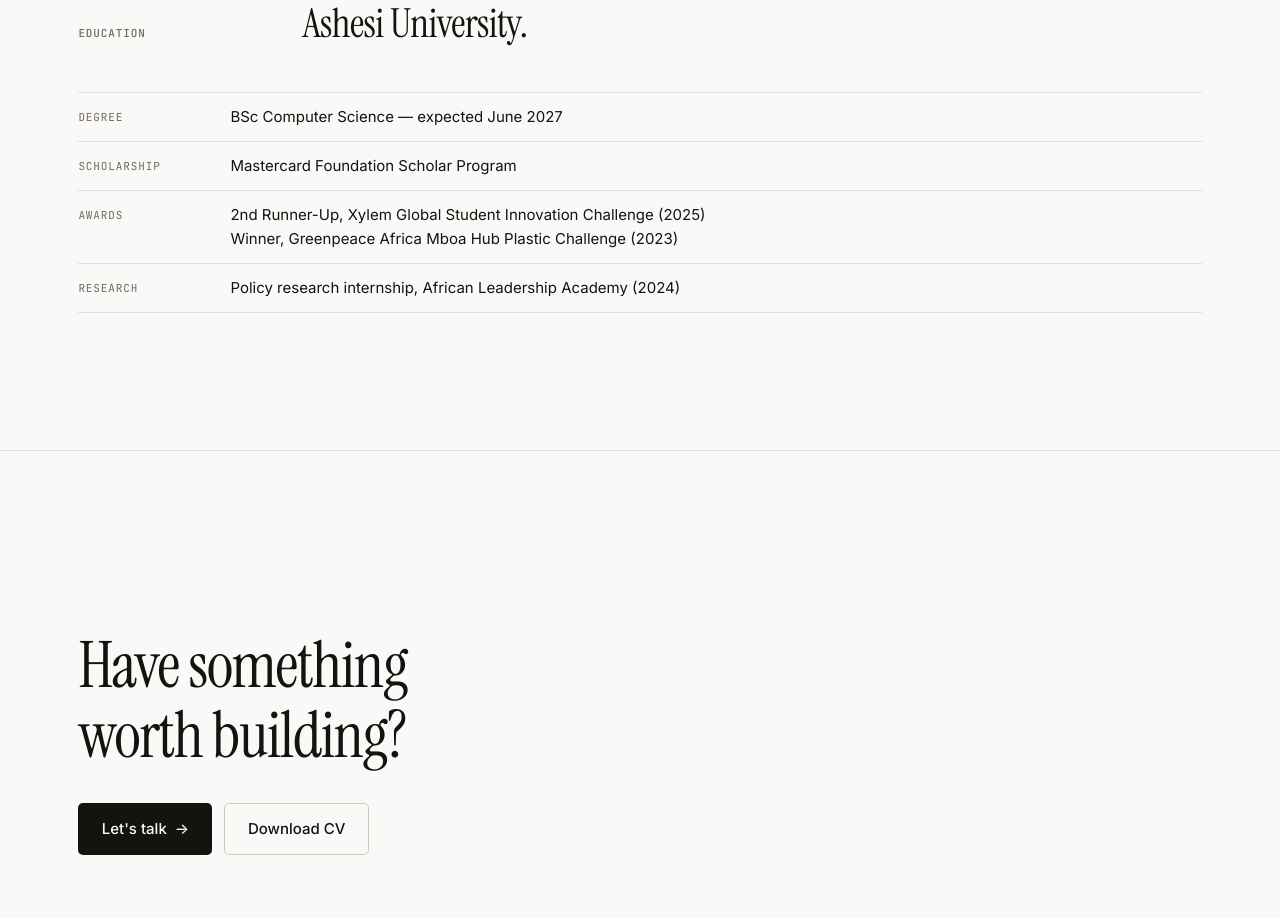
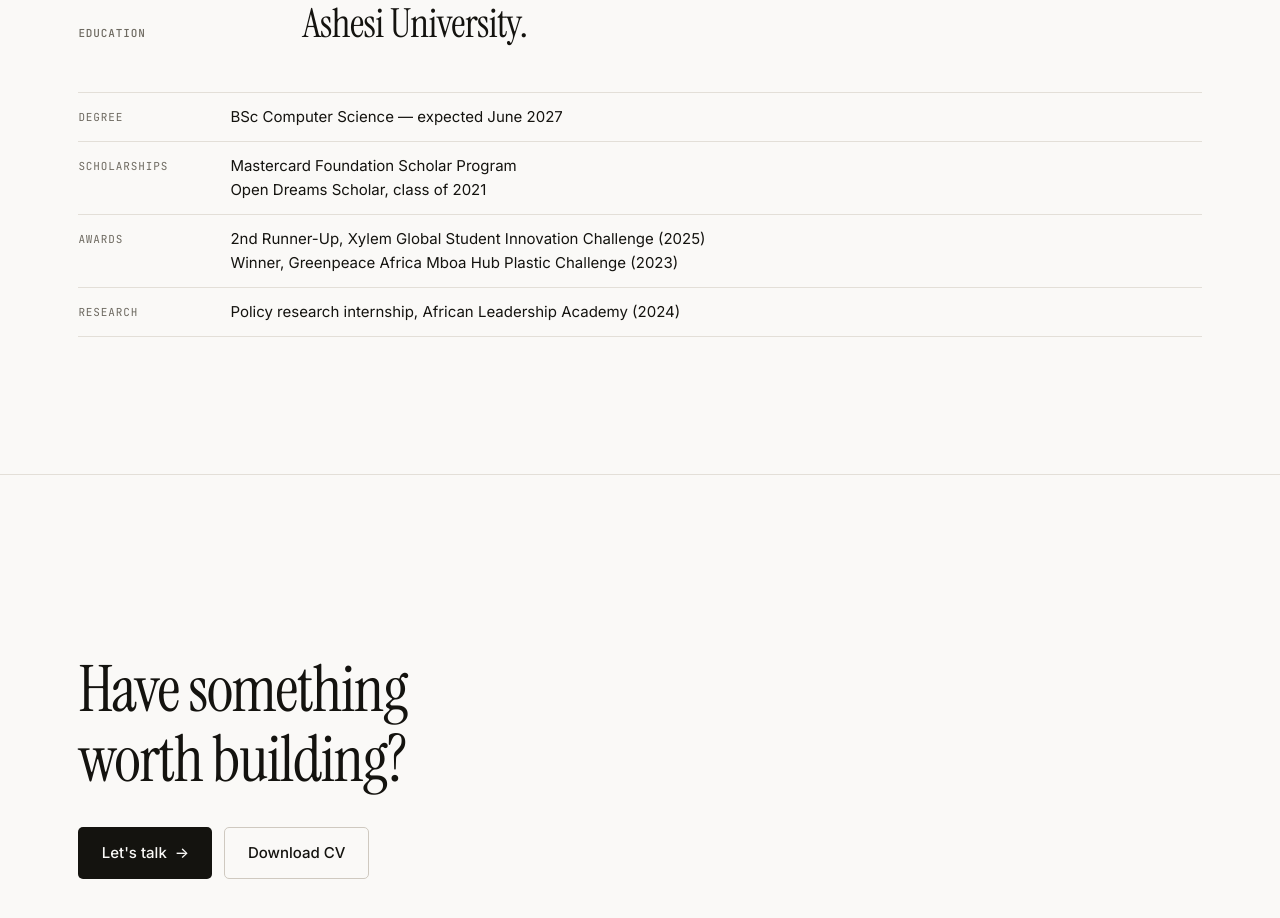
Before and after one commit to claudetomoh/Portfolio, a website: page experience.html in a window 1280 px wide. Shown: the part 5341-6259 px from the top of the page. Drawn offline with Linux system fonts and the light colour scheme.

Commit message:
content: add Open Dreams Scholar '21 to education facts
Verified in Phase 2B against open-dreams.org, which bylines him as
"Claude Tomoh'21", and absent from the site entirely until now. A second
named scholarship alongside the Mastercard Foundation Scholar Program is
a checkable credential and belongs on the page.

Co-Authored-By: Claude Opus 5 <noreply@anthropic.com>

```diff
--- a/experience.html
+++ b/experience.html
@@ -335,7 +335,7 @@
 
                 <dl class="about__facts" data-reveal style="margin-top: 0">
                     <div class="about__fact"><dt>Degree</dt><dd>BSc Computer Science — expected June 2027</dd></div>
-                    <div class="about__fact"><dt>Scholarship</dt><dd>Mastercard Foundation Scholar Program</dd></div>
+                    <div class="about__fact"><dt>Scholarships</dt><dd>Mastercard Foundation Scholar Program<br>Open Dreams Scholar, class of 2021</dd></div>
                     <div class="about__fact"><dt>Awards</dt><dd>2nd Runner-Up, Xylem Global Student Innovation Challenge (2025)<br>Winner, Greenpeace Africa Mboa Hub Plastic Challenge (2023)</dd></div>
                     <div class="about__fact"><dt>Research</dt><dd>Policy research internship, African Leadership Academy (2024)</dd></div>
                 </dl>
```
Also changed, not shown: index.html (+1 -1 lines).
